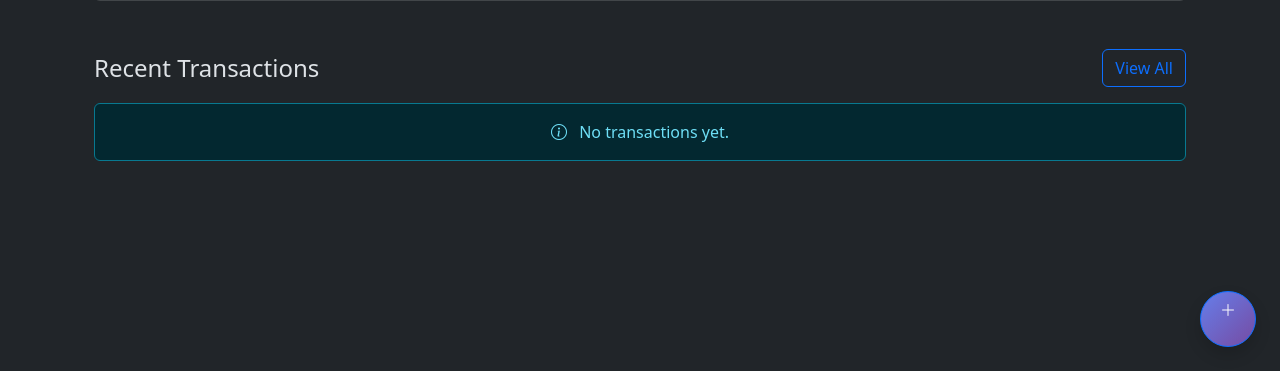
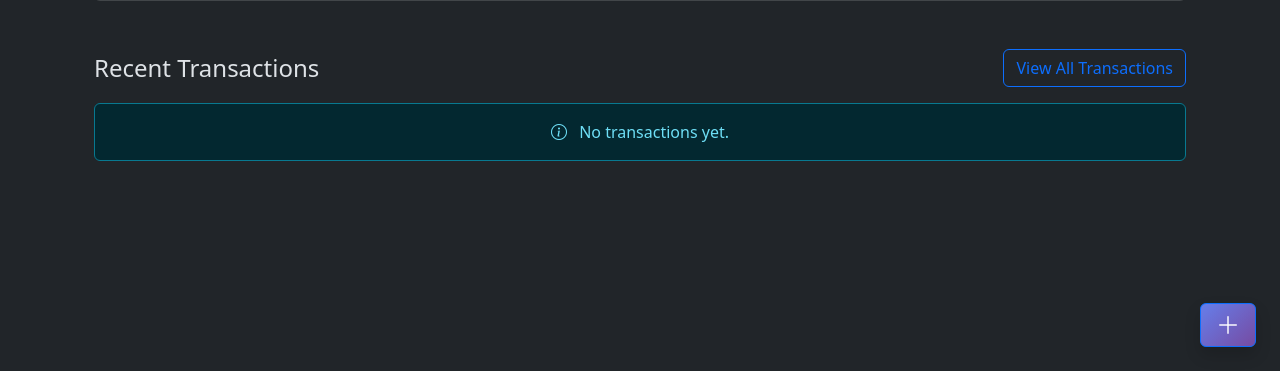
Before and after one commit to The1Dali/WebFinance, a Flask app: template templates/index.html in a window 1280 px wide. Shown: the part 429-800 px from the top of the page. Run offline with Flask 3, Linux system fonts and the light colour scheme; the template is opened without the code that fills it, so the values that code supplies are empty; some libraries are stand-ins or nearby versions.

Commit message:
Proper transaction route with all necessities and minor polishes

```diff
--- a/app.py
+++ b/app.py
@@ -602,4 +602,4 @@ def edit_transaction(transaction_id):
         return redirect("/transactions")
 
     categories = db.execute("SELECT * FROM categories WHERE type = ?", transaction['type'])
-    return render_template("edit_transaction.html", transaction=transaction, categories=categories)
+    return render_template("editt.html", transaction=transaction, categories=categories)
--- a/static/styles.css
+++ b/static/styles.css
@@ -1,11 +1,11 @@
 .addb
 {
-    width: 56px;
-    height: 56px;
+    width: 30px;
+    height: 30px;
     display: flex;
     align-items: center;
     justify-content: center;
-    font-size: 28px;
+    font-size: 24px;
 }
 .canvasb
 {
--- a/templates/index.html
+++ b/templates/index.html
@@ -107,7 +107,7 @@
     <section class="container mb-5">
         <div class="d-flex justify-content-between align-items-center mb-3">
             <h4 class="mb-0">Recent Transactions</h4>
-            <a class="btn btn-outline-primary" href="/transactions">View All</a>
+            <a class="btn btn-outline-primary" href="/transactions">View All Transactions</a>
         </div>
         {% if transactions %}
         <div class="table-responsive">
@@ -153,8 +153,8 @@
     </section>
 
     <!-- Floating Add Button -->
-    <a href="/add" class="btn btn-primary position-fixed bottom-0 end-0 m-4 rounded-circle shadow addb">
-        <i class="bi bi-plus-lg"></i>
+    <a href="/add" class="btn btn-primary position-fixed bottom-0 end-0 m-4 rectangle shadow">
+        <i class="bi bi-plus-lg addb"></i>
     </a>
 
     <script>
--- a/templates/transaction.html
+++ b/templates/transaction.html
@@ -16,7 +16,7 @@
                 <i class="bi bi-plus-circle"></i> Add Transaction
             </a>
         </div>
-        <h2 class="mb-0">All Transactions</h2>
+        <h2 class="mb-0">Transactions List</h2>
     </div>
 
     <!-- Summary Cards -->
```
